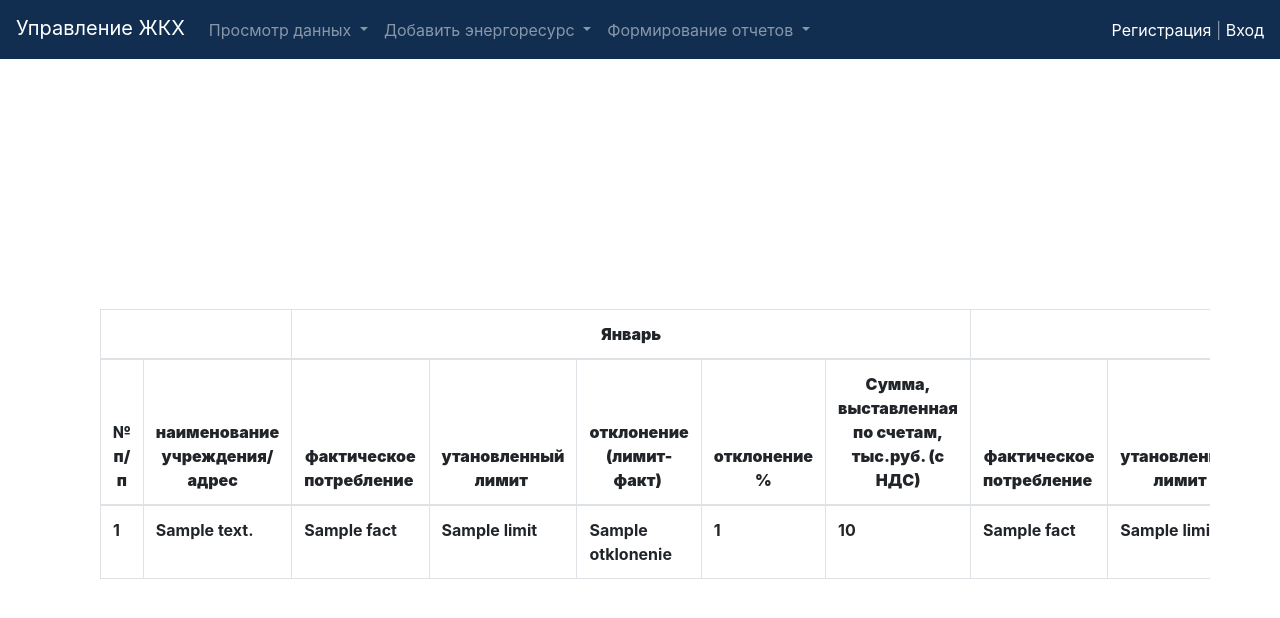
After one commit to ArtyomDotsenko/diplom, a Django app: template templates/website/view_consumption_new.html in a window 1280 px wide. The commit adds this page. Shown: the top 618 px of the page. Run offline with Django 3.2, Linux system fonts and the light colour scheme; the template is opened without the code that fills it: most values are stand-ins (such as "Sample title", 1, 10 or a date in 2020).

Commit message:
Almost ready

```diff
--- /dev/null
+++ b/templates/inc/_nav_new.html
@@ -0,0 +1,109 @@
+{% load energy_type_tags %}
+
+<style>
+    .navbar-nav li:hover > ul.dropdown-menu {
+        display: block;
+    }
+
+    .dropdown-submenu {
+        position: relative;
+    }
+
+    .dropdown-submenu > .dropdown-menu {
+        top: 0;
+        left: 100%;
+        margin-top: -6px;
+    }
+
+    /* rotate caret on hover */
+    .dropdown-menu > li > a:hover:after {
+        text-decoration: underline;
+        transform: rotate(-90deg);
+    }
+</style>
+
+<nav class="navbar navbar-expand-md navbar-dark" style="background-color: #112e51">
+    <a class="navbar-brand pb-2" href="{% url 'index' %}">Управление ЖКХ</a>
+    <button class="navbar-toggler" type="button" data-toggle="collapse" data-target="#navbarNavDropdown"
+            aria-controls="navbarNavDropdown" aria-expanded="false" aria-label="Toggle navigation">
+        <span class="navbar-toggler-icon"></span>
+    </button>
+
+    <div class="collapse navbar-collapse" id="navbarNavDropdown">
+        <ul class="navbar-nav">
+            {#            <li class="nav-item active">#}
+            {#                <a class="nav-link" href="#">Home <span class="sr-only">(current)</span></a>#}
+            {#            </li>#}
+
+            <li class="nav-item dropdown">
+                <a class="nav-link dropdown-toggle" href="http://example.com" id="navbarDropdownMenuLink"
+                   data-toggle="dropdown" aria-haspopup="true" aria-expanded="false">
+                    Просмотр данных
+                </a>
+
+                <ul class="dropdown-menu" aria-labelledby="navbarDropdownMenuLink">
+                    {% get_categories as categories %}
+                    {% get_years as years %}
+                    {% get_months as month %}
+
+                    {% for item in categories %}
+                        <li class="dropdown-submenu"><a class="dropdown-item dropdown-toggle"
+                                                        href="#">{{ item.title }}</a>
+                            <ul class="dropdown-menu">
+                                {% for item2 in years %}
+                                    <li class="dropdown-submenu"><a class="dropdown-item dropdown-toggle"
+                                                                    href="#">{{ item2.name }}</a>
+                                        <ul class="dropdown-menu">
+                                            {% for item3 in month %}
+                                                <li><a class="dropdown-item"
+                                                       href="{% url 'category_view' item.pk item2.pk item3.pk %}">{{ item3.name }}</a>
+                                                </li>
+                                            {% endfor %}
+                                        </ul>
+                                    </li>
+                                {% endfor %}
+                            </ul>
+                        </li>
+                    {% endfor %}
+                </ul>
+            </li>
+
+
+            <li class="nav-item dropdown">
+                <a class="nav-link dropdown-toggle" href="http://example.com" id="navbarDropdownMenuLink"
+                   data-toggle="dropdown" aria-haspopup="true" aria-expanded="false">
+                    Добавить энергоресурс
+                </a>
+                <ul class="dropdown-menu" aria-labelledby="navbarDropdownMenuLink">
+                    {% for item in categories %}
+                        <li>
+                            <a class="dropdown-item" href="{% url 'category_add' item.pk %}">{{ item.title }}</a>
+                        </li>
+                    {% endfor %}
+                </ul>
+            </li>
+
+            <li class="nav-item dropdown">
+                <a class="nav-link dropdown-toggle" href="http://example.com" id="navbarDropdownMenuLink"
+                   data-toggle="dropdown" aria-haspopup="true" aria-expanded="false">
+                    Формирование отчетов
+                </a>
+                <ul class="dropdown-menu" aria-labelledby="navbarDropdownMenuLink">
+                    {% for item in categories %}
+                        <li>
+                            <a class="dropdown-item" href="{% url 'category_add' item.pk %}">test </a>
+                        </li>
+                    {% endfor %}
+                </ul>
+            </li>
+        </ul>
+    </div>
+    <span class="navbar-text">
+            {% if request.user.is_authenticated %}
+                Муниципальная организация: ({{ user.first_name }}) | <a href="{% url 'logout' %}">Выход</a>
+            {% else %}
+                <a href="{% url 'register' %}">Регистрация</a> | <a href="{% url 'login' %}">Вход</a>
+            {% endif %}
+
+        </span>
+</nav>
--- /dev/null
+++ b/templates/website/view_consumption_new.html
@@ -0,0 +1,287 @@
+{% extends 'website_base/base_1.html' %}
+
+{% block title %}Главная{% endblock %}
+
+{#{% block sidebar%}#}
+{#    {% include 'inc/sidebar.html' %}#}
+{#{% endblock %}#}
+
+{% block content %}
+    <div class="container" style="width: 1200px; margin-top: 250px;">
+        <div class="table-responsive">
+            <div class="div-table">
+                <table class="table table-bordered">
+                    <thead>
+                    <tr>
+                        <th style="text-align: center" colspan="2"></th>
+                        <th style="text-align: center" colspan="5">
+                            <strong>Январь</strong>
+                        </th>
+                        <th style="text-align: center" colspan="5">
+                            <strong>Февраль</strong>
+                        </th>
+                        <th style="text-align: center" colspan="5">
+                            <strong>Март</strong>
+                        </th>
+                        <th style="text-align: center" colspan="5">
+                            <strong>Апрель</strong>
+                        </th>
+                        <th style="text-align: center" colspan="5">
+                            <strong>Май</strong>
+                        </th>
+                        <th style="text-align: center" colspan="5">
+                            <strong>Июнь</strong>
+                        </th>
+                        <th style="text-align: center" colspan="5">
+                            <strong>Июль</strong>
+                        </th>
+                        <th style="text-align: center" colspan="5">
+                            <strong>Август</strong>
+                        </th>
+                        <th style="text-align: center" colspan="5">
+                            <strong>Сентябрь</strong>
+                        </th>
+                        <th style="text-align: center" colspan="5">
+                            <strong>Октябрь</strong>
+                        </th>
+                        <th style="text-align: center" colspan="5">
+                            <strong>Ноябрь</strong>
+                        </th>
+                        <th style="text-align: center" colspan="5">
+                            <strong>Декабрь</strong>
+                        </th>
+                        </th>
+                    </tr>
+
+                    <tr>
+                        <th style="text-align: center"><strong>№ п/п</strong></th>
+                        <th style="text-align: center">
+                            <strong>наименование учреждения/ адрес&nbsp; &nbsp;</strong>
+                        </th>
+                        <th style="text-align: center">
+                            <strong>фактическое потребление&nbsp;</strong>
+                        </th>
+                        <th style="text-align: center">
+                            <strong>утановленный лимит&nbsp;</strong>
+                        </th>
+                        <th style="text-align: center">
+                            <strong>отклонение (лимит-факт)&nbsp;</strong>
+                        </th>
+                        <th style="text-align: center"><strong>отклонение %</strong></th>
+                        <th style="text-align: center">
+                            <strong>Сумма, выставленная по счетам, тыс.руб. (с НДС)</strong>
+                        </th>
+
+                        <th style="text-align: center">
+                            <strong>фактическое потребление&nbsp;</strong>
+                        </th>
+                        <th style="text-align: center">
+                            <strong>утановленный лимит&nbsp;</strong>
+                        </th>
+                        <th style="text-align: center">
+                            <strong>отклонение (лимит-факт)&nbsp;</strong>
+                        </th>
+                        <th style="text-align: center"><strong>отклонение %</strong></th>
+                        <th style="text-align: center">
+                            <strong>Сумма, выставленная по счетам, тыс.руб. (с НДС)</strong>
+                        </th>
+
+                        <th style="text-align: center">
+                            <strong>фактическое потребление&nbsp;</strong>
+                        </th>
+                        <th style="text-align: center">
+                            <strong>утановленный лимит&nbsp;</strong>
+                        </th>
+                        <th style="text-align: center">
+                            <strong>отклонение (лимит-факт)&nbsp;</strong>
+                        </th>
+                        <th style="text-align: center"><strong>отклонение %</strong></th>
+                        <th style="text-align: center">
+                            <strong>Сумма, выставленная по счетам, тыс.руб. (с НДС)</strong>
+                        </th>
+
+                        <th style="text-align: center">
+                            <strong>фактическое потребление&nbsp;</strong>
+                        </th>
+                        <th style="text-align: center">
+                            <strong>утановленный лимит&nbsp;</strong>
+                        </th>
+                        <th style="text-align: center">
+                            <strong>отклонение (лимит-факт)&nbsp;</strong>
+                        </th>
+                        <th style="text-align: center"><strong>отклонение %</strong></th>
+                        <th style="text-align: center">
+                            <strong>Сумма, выставленная по счетам, тыс.руб. (с НДС)</strong>
+                        </th>
+
+                        <th style="text-align: center">
+                            <strong>фактическое потребление&nbsp;</strong>
+                        </th>
+                        <th style="text-align: center">
+                            <strong>утановленный лимит&nbsp;</strong>
+                        </th>
+                        <th style="text-align: center">
+                            <strong>отклонение (лимит-факт)&nbsp;</strong>
+                        </th>
+                        <th style="text-align: center"><strong>отклонение %</strong></th>
+                        <th style="text-align: center">
+                            <strong>Сумма, выставленная по счетам, тыс.руб. (с НДС)</strong>
+                        </th>
+
+                        <th style="text-align: center">
+                            <strong>фактическое потребление&nbsp;</strong>
+                        </th>
+                        <th style="text-align: center">
+                            <strong>утановленный лимит&nbsp;</strong>
+                        </th>
+                        <th style="text-align: center">
+                            <strong>отклонение (лимит-факт)&nbsp;</strong>
+                        </th>
+                        <th style="text-align: center"><strong>отклонение %</strong></th>
+                        <th style="text-align: center">
+                            <strong>Сумма, выставленная по счетам, тыс.руб. (с НДС)</strong>
+                        </th>
+
+                        <th style="text-align: center">
+                            <strong>фактическое потребление&nbsp;</strong>
+                        </th>
+                        <th style="text-align: center">
+                            <strong>утановленный лимит&nbsp;</strong>
+                        </th>
+                        <th style="text-align: center">
+                            <strong>отклонение (лимит-факт)&nbsp;</strong>
+                        </th>
+                        <th style="text-align: center"><strong>отклонение %</strong></th>
+                        <th style="text-align: center">
+                            <strong>Сумма, выставленная по счетам, тыс.руб. (с НДС)</strong>
+                        </th>
+
+                        <th style="text-align: center">
+                            <strong>фактическое потребление&nbsp;</strong>
+                        </th>
+                        <th style="text-align: center">
+                            <strong>утановленный лимит&nbsp;</strong>
+                        </th>
+                        <th style="text-align: center">
+                            <strong>отклонение (лимит-факт)&nbsp;</strong>
+                        </th>
+                        <th style="text-align: center"><strong>отклонение %</strong></th>
+                        <th style="text-align: center">
+                            <strong>Сумма, выставленная по счетам, тыс.руб. (с НДС)</strong>
+                        </th>
+
+                        <th style="text-align: center">
+                            <strong>фактическое потребление&nbsp;</strong>
+                        </th>
+                        <th style="text-align: center">
+                            <strong>утановленный лимит&nbsp;</strong>
+                        </th>
+                        <th style="text-align: center">
+                            <strong>отклонение (лимит-факт)&nbsp;</strong>
+                        </th>
+                        <th style="text-align: center"><strong>отклонение %</strong></th>
+                        <th style="text-align: center">
+                            <strong>Сумма, выставленная по счетам, тыс.руб. (с НДС)</strong>
+                        </th>
+
+                        <th style="text-align: center">
+                            <strong>фактическое потребление&nbsp;</strong>
+                        </th>
+                        <th style="text-align: center">
+                            <strong>утановленный лимит&nbsp;</strong>
+                        </th>
+                        <th style="text-align: center">
+                            <strong>отклонение (лимит-факт)&nbsp;</strong>
+                        </th>
+                        <th style="text-align: center"><strong>отклонение %</strong></th>
+                        <th style="text-align: center">
+                            <strong>Сумма, выставленная по счетам, тыс.руб. (с НДС)</strong>
+                        </th>
+
+                        <th style="text-align: center">
+                            <strong>фактическое потребление&nbsp;</strong>
+                        </th>
+                        <th style="text-align: center">
+                            <strong>утановленный лимит&nbsp;</strong>
+                        </th>
+                        <th style="text-align: center">
+                            <strong>отклонение (лимит-факт)&nbsp;</strong>
+                        </th>
+                        <th style="text-align: center"><strong>отклонение %</strong></th>
+                        <th style="text-align: center">
+                            <strong>Сумма, выставленная по счетам, тыс.руб. (с НДС)</strong>
+                        </th>
+
+                        <th style="text-align: center">
+                            <strong>фактическое потребление&nbsp;</strong>
+                        </th>
+                        <th style="text-align: center">
+                            <strong>утановленный лимит&nbsp;</strong>
+                        </th>
+                        <th style="text-align: center">
+                            <strong>отклонение (лимит-факт)&nbsp;</strong>
+                        </th>
+                        <th style="text-align: center"><strong>отклонение %</strong></th>
+                        <th style="text-align: center">
+                            <strong>Сумма, выставленная по счетам, тыс.руб. (с НДС)</strong>
+                        </th>
+                    </tr>
+
+                    </thead>
+
+                    <tbody>
+                    {% for i, j  in super_list %}
+                        <tr>
+                        <th scope="row">{{ forloop.counter }}</th>
+                        {% if i.address_of_the_municipal_organization.group is Not and i.titleOfTheAddressGroup is Not %}
+                            <td>{{ i.address_of_the_municipal_organization.address.titleOfTheAddress }}</td>
+                            <td>{{ i.fact }}</td>
+                            <td>{{ i.limit }}</td>
+                            <td>{{ i.otklonenie }}</td>
+                            <td>{{ i.otklonenie_percent }}</td>
+                            <td>{{ i.sum }}</td>
+                            {% if j.count  %}
+                            <td>{{ j.fact }}</td>
+                            <td>{{ j.limit }}</td>
+                            <td>{{ j.otklonenie }}</td>
+                            <td>{{ j.otklonenie_percent }}</td>
+                            <td>{{ j.sum }}</td>
+                            {% endif %}
+                        {% elif i.titleOfTheAddressGroup %}
+                            <td><strong>{{ i.titleOfTheAddressGroup }}</strong></td>
+                            <td><strong>{{ i.fact }}</strong></td>
+                            <td><strong>{{ i.limit }}</strong></td>
+                            <td><strong>{{ i.otklonenie }}</strong></td>
+                            <td><strong>{{ i.otklonenie_percent }}</strong></td>
+                            <td><strong>{{ i.sum }}</strong></td>
+                            {% if j.count != 0 %}
+                            <td><strong>{{ j.fact }}</strong></td>
+                            <td><strong>{{ j.limit }}</strong></td>
+                            <td><strong>{{ j.otklonenie }}</strong></td>
+                            <td><strong>{{ j.otklonenie_percent }}</strong></td>
+                            <td><strong>{{ j.sum }}</strong></td>
+                            {% endif %}
+                        {% else %}
+                            <td>{{ i.address_of_the_municipal_organization.address.titleOfTheAddress }}</td>
+                            <td>{{ i.fact }}</td>
+                            <td>{{ i.limit }}</td>
+                            <td>{{ i.otklonenie }}</td>
+                            <td>{{ i.otklonenie_percent }}</td>
+                            <td>{{ i.sum }}</td>
+                            {% if j.count != 0 %}
+                            <td>{{ j.fact }}</td>
+                            <td>{{ j.limit }}</td>
+                            <td>{{ j.otklonenie }}</td>
+                            <td>{{ j.otklonenie_percent }}</td>
+                            <td>{{ j.sum }}</td>
+                            {% endif %}
+                        {% endif %}
+                    {% endfor %}
+                    </tr>
+                    </tbody>
+                </table>
+            </div>
+        </div>
+    </div>
+
+{% endblock %}
--- a/templates/website_base/base_1.html
+++ b/templates/website_base/base_1.html
@@ -9,7 +9,8 @@
           integrity="sha384-B0vP5xmATw1+K9KRQjQERJvTumQW0nPEzvF6L/Z6nronJ3oUOFUFpCjEUQouq2+l" crossorigin="anonymous">
 </head>
 <body>
-{% include 'inc/_nav.html' %}
+{% include 'inc/_nav_new.html' %}
+
    <div class="container mt-3">
 {#       <div class="row">#}
 
--- a/website/templatetags/energy_type_tags.py
+++ b/website/templatetags/energy_type_tags.py
@@ -1,8 +1,19 @@
 from django import template
-from website.models import Category
+from website.models import Category, God, Month
+
 register = template.Library()
 
 
 @register.simple_tag()
 def get_categories():
     return Category.objects.all()
+
+
+@register.simple_tag()
+def get_years():
+    return God.objects.all()
+
+
+@register.simple_tag()
+def get_months():
+    return Month.objects.all()
--- a/website/urls.py
+++ b/website/urls.py
@@ -7,5 +7,5 @@ urlpatterns = [
     path('login/', user_login, name='login'),
     path('logout/', user_logout, name='logout'),
     path('category_add/<int:category_id>/', add_data_adress, name="category_add"),
-    path('category_view/<int:category_id>/', view_data_adress, name="category_view"),
+    path('category_view/<int:category_id>/<int:year_id>/<int:month_id>', view_data_adress, name="category_view"),
 ]
```
Also changed, not shown: static/navbar.css (added, +17 -0 lines), templates/inc/_nav.html (+5 -11 lines), templates/website/add_data_adress.html (+1 -29 lines), templates/website/view_consumption.html (+30 -4 lines), website/views.py (+172 -55 lines).
